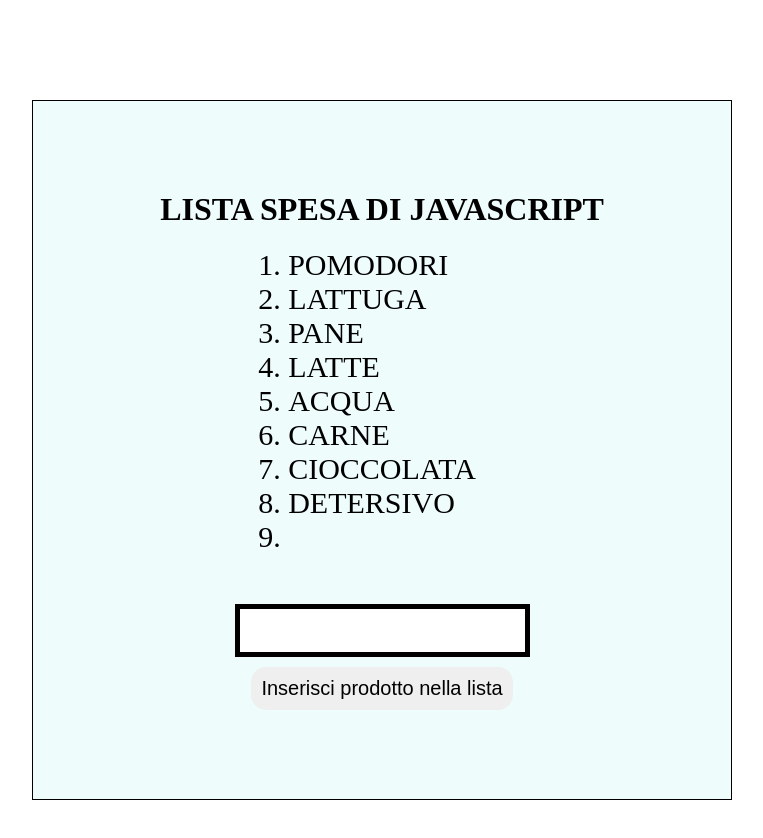
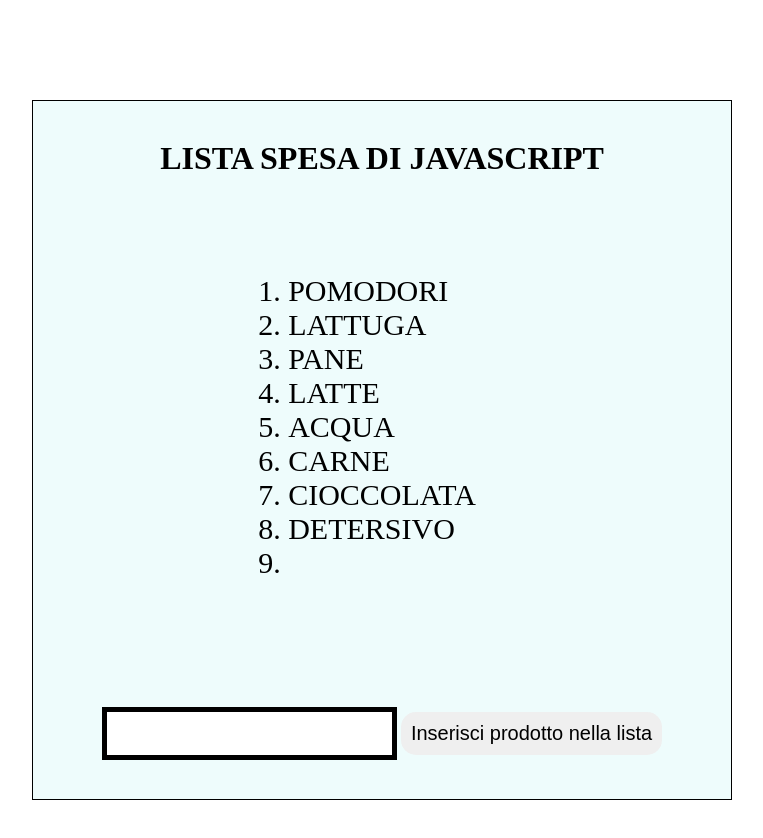
Before and after one commit to danipetro21/js-lista-spesa, a plain HTML site: page index.html in a window 1280 px wide. Both pictures are taken after a click on the button "Inserisci prodotto nella lista". Shown: the whole page, without its empty margins (258-1021 px from the left). Drawn offline with Linux system fonts and the light colour scheme.

Commit message:
add funny alert

```diff
--- a/css/style.css
+++ b/css/style.css
@@ -17,7 +17,7 @@
     background-color: rgba(194, 245, 245, 0.282);
     border: 1px solid black;
     display: flex;
-    justify-content: center;
+    justify-content: space-around;
     align-items: center;
     flex-direction: column;
 }
--- a/index.html
+++ b/index.html
@@ -23,9 +23,11 @@
                 </ol>
 
 
-
+            <div class="box">
                 <input id="add" type="text">
                 <button onclick="aggiungi()">Inserisci prodotto nella lista</button>
+            </div>
+
             </div>
 
         </div>
--- a/js/main.js
+++ b/js/main.js
@@ -6,18 +6,21 @@ let listaSpesa = ["pomodori", "lattuga", "pane", "latte", "acqua", "carne", "cio
 let list = document.querySelector("ol");
 
 // FOR
- for (let i = 0; i<listaSpesa.length; i++){
-     list.innerHTML += `<li>${listaSpesa[i]}</li>`
+for (let i = 0; i < listaSpesa.length; i++) {
+    list.innerHTML += `<li>${listaSpesa[i]}</li>`
 }
 
 
 let i = listaSpesa.length;
-function aggiungi(){
+function aggiungi() {
     let input = document.getElementById("add").value;
-    listaSpesa.push(input) ;
-    while(i < listaSpesa.length){
-    list.innerHTML += `<li>${listaSpesa[i]}</li>`
-    i++
+    listaSpesa.push(input);
+    while (i < listaSpesa.length) {
+        list.innerHTML += `<li>${listaSpesa[i]}</li>`
+        i++
+    }
+
+    if(i == 20){
+        alert("SI! MA STAI CALMO!! TROPPI PRODOTTI")
+    }
 }
-
-}
```
